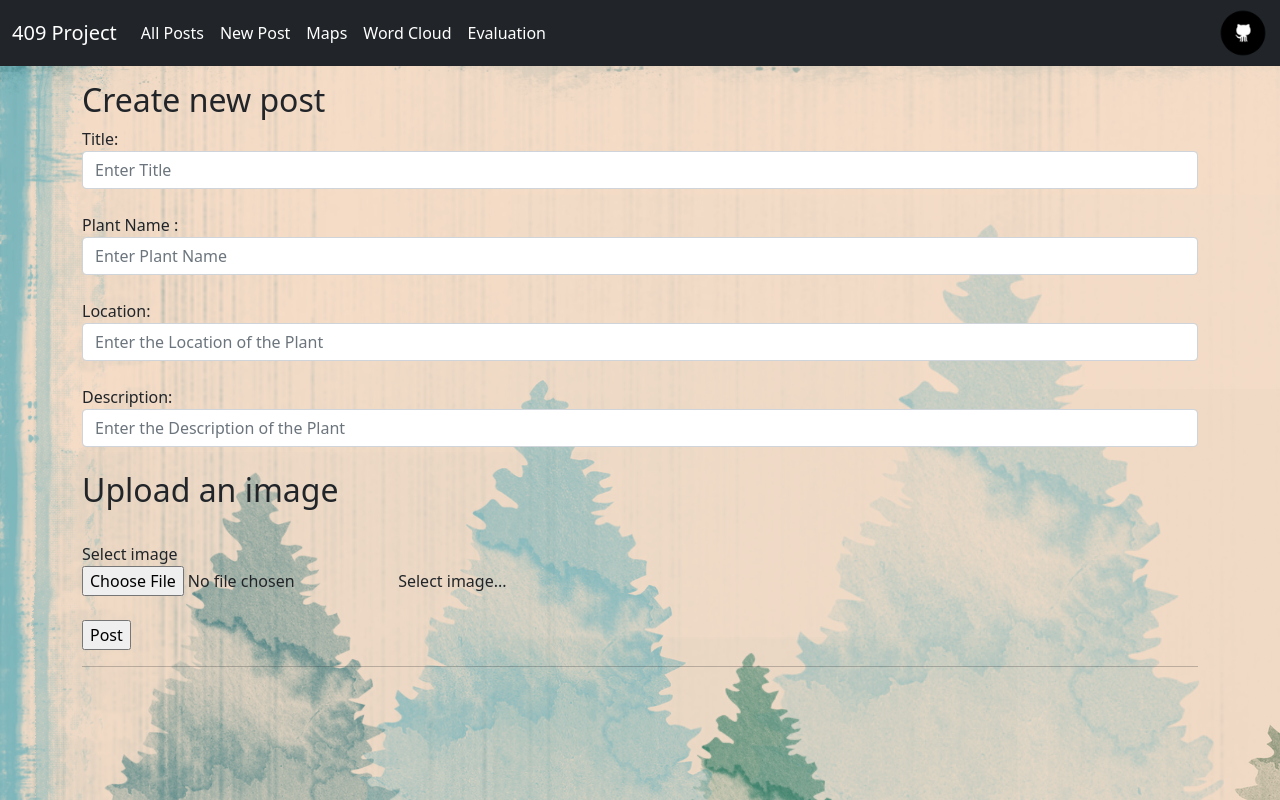
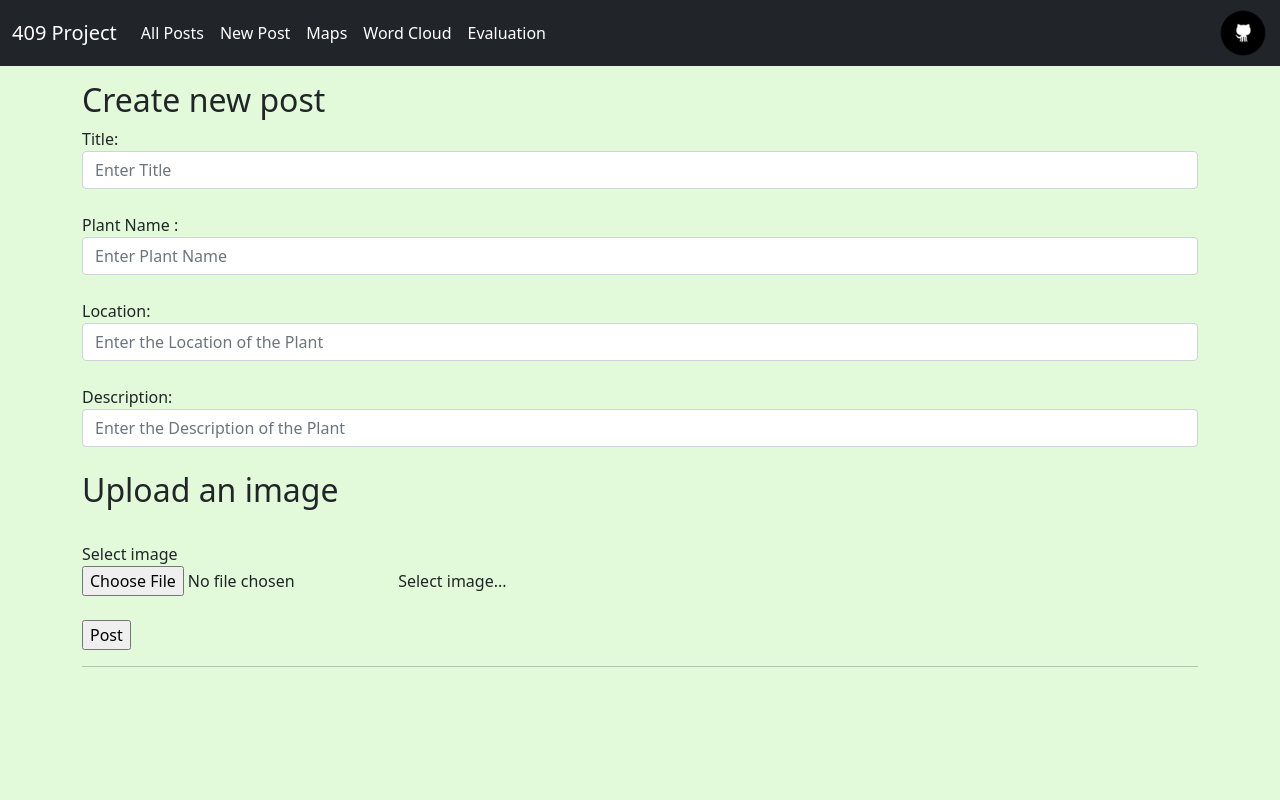
Before and after one commit to C-Loftus/soc409, a Python web app: template app/templates/newpost.html in a window 1280 px wide. Run offline with Jinja, Linux system fonts and the light colour scheme; the template is opened without the code that fills it, so the values that code supplies are empty.

Commit message:
new background

```diff
--- a/app/templates/allPosts.html
+++ b/app/templates/allPosts.html
@@ -7,9 +7,7 @@ h3,h4,h5, .actions{
     display: inline;
     padding-right: 30px;
     }
-    body {
-      background-image: url('static/assets/corn_background.jpg');
-    }
+
 </style>
 {% endblock %}
 
--- a/app/templates/base.html
+++ b/app/templates/base.html
@@ -5,10 +5,15 @@
     <meta charset="UTF-8">
     <meta http-equiv="X-UA-Compatible" content="IE=edge">
     <meta name="viewport" content="width=device-width, initial-scale=1.0">
-
+    <!-- set background to green -->
     <style>
       body {
-        background-image: url('static/assets/background.png')
+        background-image: url('static/assets/tile.jpeg');
+      }
+      #game {
+        height: 800px;
+        position: relative;
+        margin: 0 auto;
       }
       </style>
 
--- a/app/templates/evaluation.html
+++ b/app/templates/evaluation.html
@@ -2,11 +2,6 @@
 
 {% block head %}
 <title> Submit an Evaluation </title>
-<style>
-    body {
-      background-image: url('static/assets/field.jpg');
-    }
-    </style>
 {% endblock %}
 
 {% block body %}
--- a/app/templates/index.html
+++ b/app/templates/index.html
@@ -7,9 +7,6 @@
   position: relative;
   margin: 0 auto;
 }
-  body {
-    background-image: url('static/assets/background.png')
-  }
 </style>
 {% endblock %}
 
--- a/app/templates/newpost.html
+++ b/app/templates/newpost.html
@@ -2,11 +2,6 @@
 
 {% block head %}
 <title> Create a New Post </title>
-<style>
-  body {
-    background-image: url('static/assets/background.png');
-  }
-  </style>
 {% endblock %}
 
 {% block body %}
--- a/app/templates/wordcloud.html
+++ b/app/templates/wordcloud.html
@@ -7,9 +7,7 @@ h3,h4,h5, .actions{
     display: inline;
     padding-right: 30px;
     }
-    body {
-        background-image: url('static/assets/background.png');
-      }
+
       #picture {
         height: 500px;
         position: relative;
```
Also changed, not shown: app/static/assets/tile.jpeg (added), app/static/assets/tile.jpg (added), wordcloud.png.
